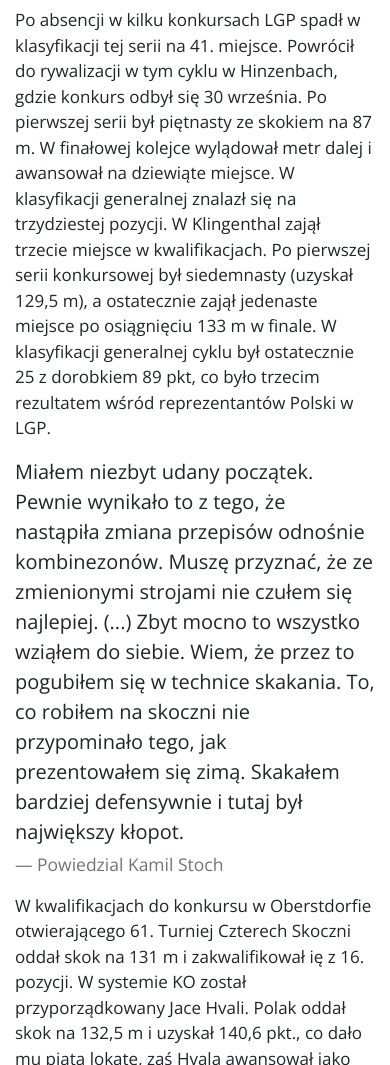
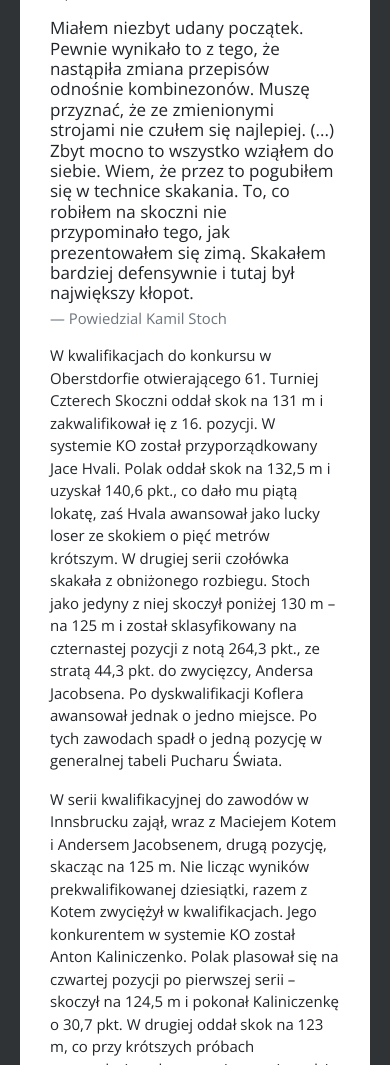
Before and after one commit to Matthew5U/ObjectC, a PHP site: page /stoch.html in a window 390 px wide. Shown: the part 5435-6500 px from the top of the page. Run offline with PHP 8.4, Linux system fonts and the light colour scheme; some libraries are stand-ins or nearby versions.

Commit message:
Update main.css

```diff
--- a/bootstrap/strona1/main.css
+++ b/bootstrap/strona1/main.css
@@ -51,3 +51,59 @@
 {
 	background-color: #91a33b !important;
 }
+
+.wpis
+{
+	text-align: justify;
+	font-size: 16px;
+	padding: 30px;
+	margin-bottom: 40px;
+}
+
+.list-group-item-dark
+{
+	background-color: #373a3d;
+	color: white;
+}
+
+.list-group-item-dark:hover
+{
+	background-color: #91a33b !important;
+	color: white;
+}
+
+.list-group .active
+{
+	background-color: #91a33b !important;
+	cursor: default;
+}
+
+.blockquote
+{
+	line-height: 120%;
+}
+
+@media (max-width: 575px)
+{
+	.wpis
+	{
+		margin: 40px 20px;
+		text-align: left;
+		font-size: 15px
+	}
+
+	.float-left, .float-right
+	{
+		max-width: 50%;
+	}
+
+	.blockquote
+	{
+		font-size: 17px;
+	}
+
+	.list-group
+	{
+		text-align: center;
+	}
+}
```
